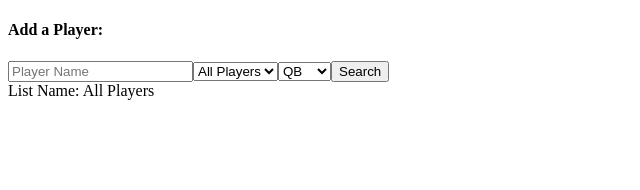
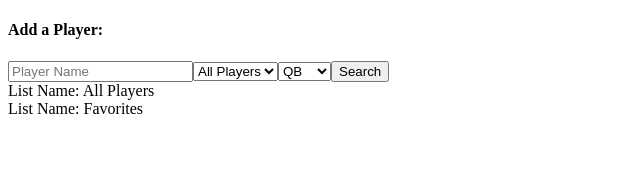
Before and after one commit to twzkraus/fantasy-champ, a React app: page / in a window 1280 px wide. Shown: the top 190 px of the page, without its empty margins (0-640 px from the left). Built offline with nearby package versions, Linux system fonts and the light colour scheme; the HTML template or start-up script is replaced by a standard one.

Commit message:
cleans up SingleGameStats. Includes favorites list to form

```diff
--- a/src/components/App.jsx
+++ b/src/components/App.jsx
@@ -6,7 +6,7 @@ import popularPlayers from '../../data/popularPlayers.json';
 
 const App = () => {
 
-  const [lists, setLists] = useState(['All Players']);
+  const [lists, setLists] = useState(['All Players', 'Favorites']);
   const [players, setPlayers] = useState([]);
 
   useEffect(() => {
```
Also changed, not shown: src/components/SingleGameStats.jsx (+0 -15 lines).
